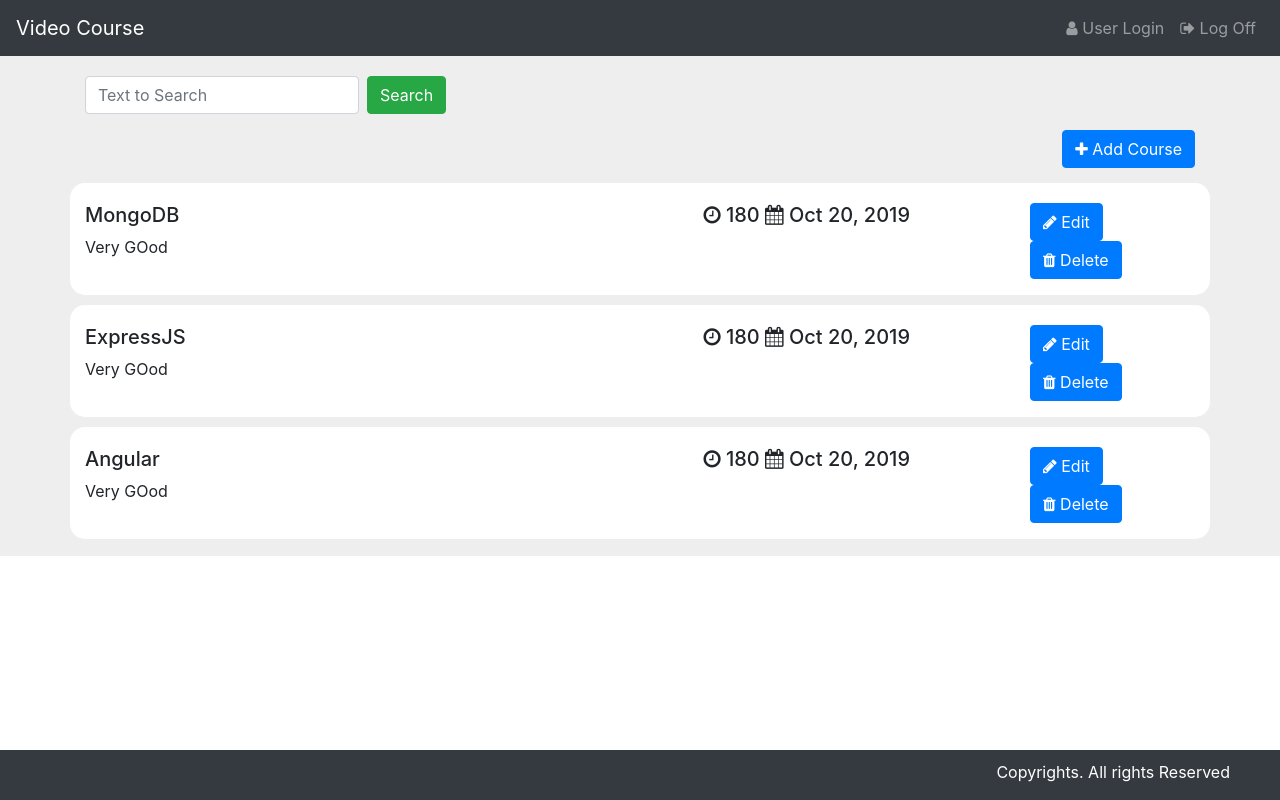
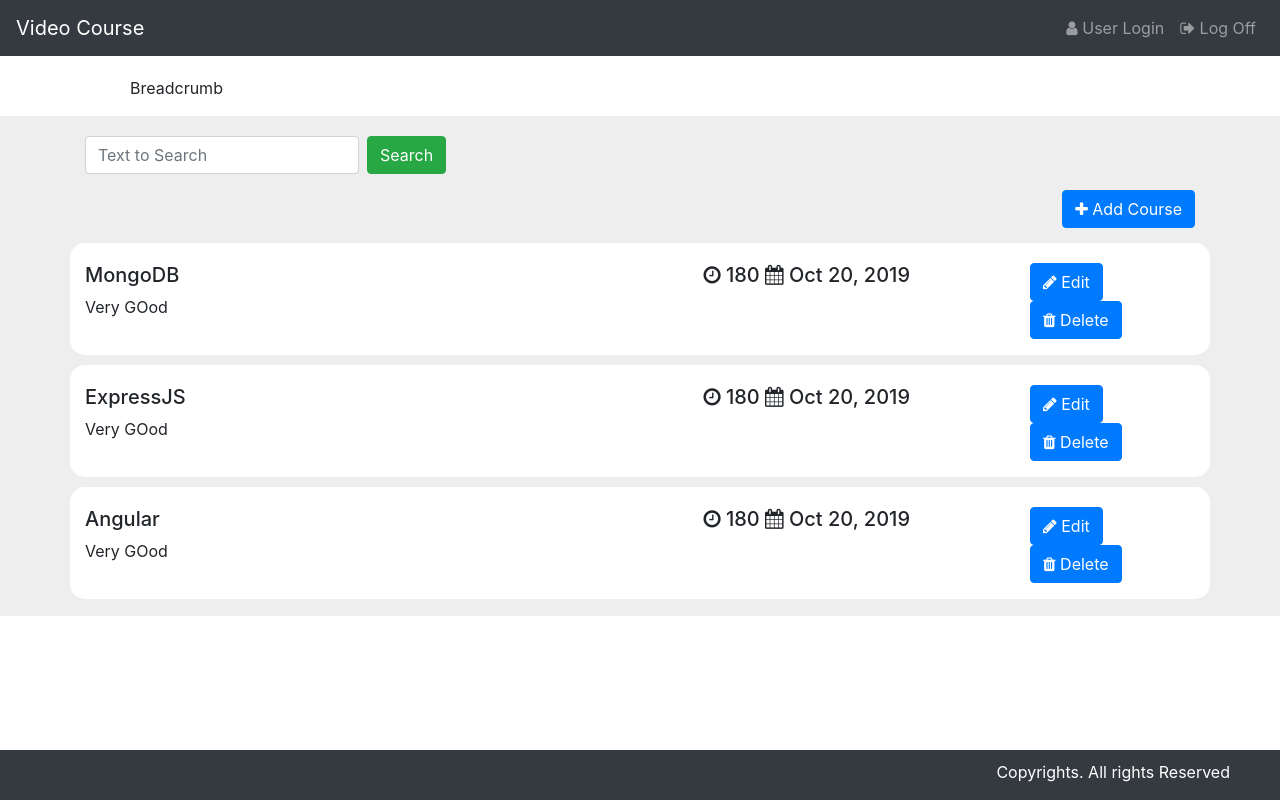
Before and after one commit to rxpande/course-app, an Angular app: page / in a window 1280 px wide. Built offline with nearby package versions, Linux system fonts and the light colour scheme.

Commit message:
2 files modified

```diff
--- a/src/app/app.component.html
+++ b/src/app/app.component.html
@@ -1,5 +1,6 @@
 <!--The content below is only a placeholder and can be replaced.-->
 <app-header></app-header>
+<p class="course-app-breadcrumbs">Breadcrumb</p>
 <div class="container-fluid container-wrap">
     <div class="container">
         <app-course-search></app-course-search>
--- a/src/styles.scss
+++ b/src/styles.scss
@@ -37,3 +37,8 @@
     padding-top: 10px;
     margin-right: 50px;
 }
+
+.course-app-breadcrumbs{
+  margin-left: 130px;
+  margin-top: 20px;
+}
```
